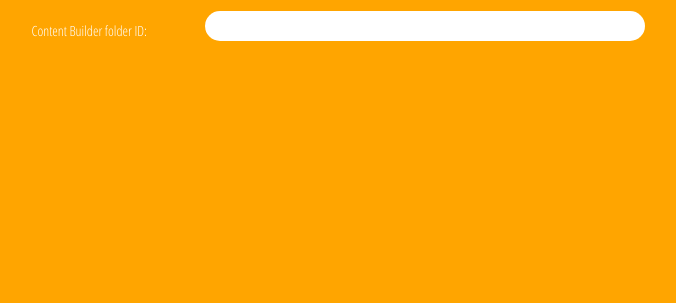
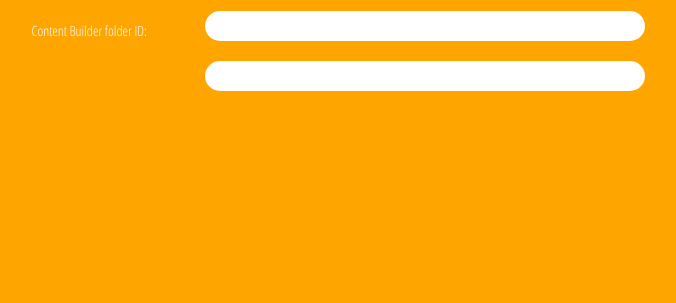
Before and after one commit to Yemeska/custom-activiy-attachment-DE, a website: page public/index.html in a window 1280 px wide. Shown: the whole page, without its empty margins (303-979 px from the left). Drawn offline with nearby package versions, Linux system fonts and the light colour scheme; a web font is replaced by a local one.

Commit message:
new text input is created for DE name

```diff
--- a/public/index.html
+++ b/public/index.html
@@ -77,6 +77,7 @@ p {
             </div>
             <div class="col-md-9">
                  <input type="text" id="content_builder_folder" name="content_builder_folder" value="" style="color: #000; width: 440px; height: 30px; border-radius: 100px; border: none;margin: 10px;">
+                 <input type="text" id="data_extension_name" name="data_extension_name" value="" style="color: #000; width: 440px; height: 30px; border-radius: 100px; border: none;margin: 10px;">
             </div>
         </div>
 
```
